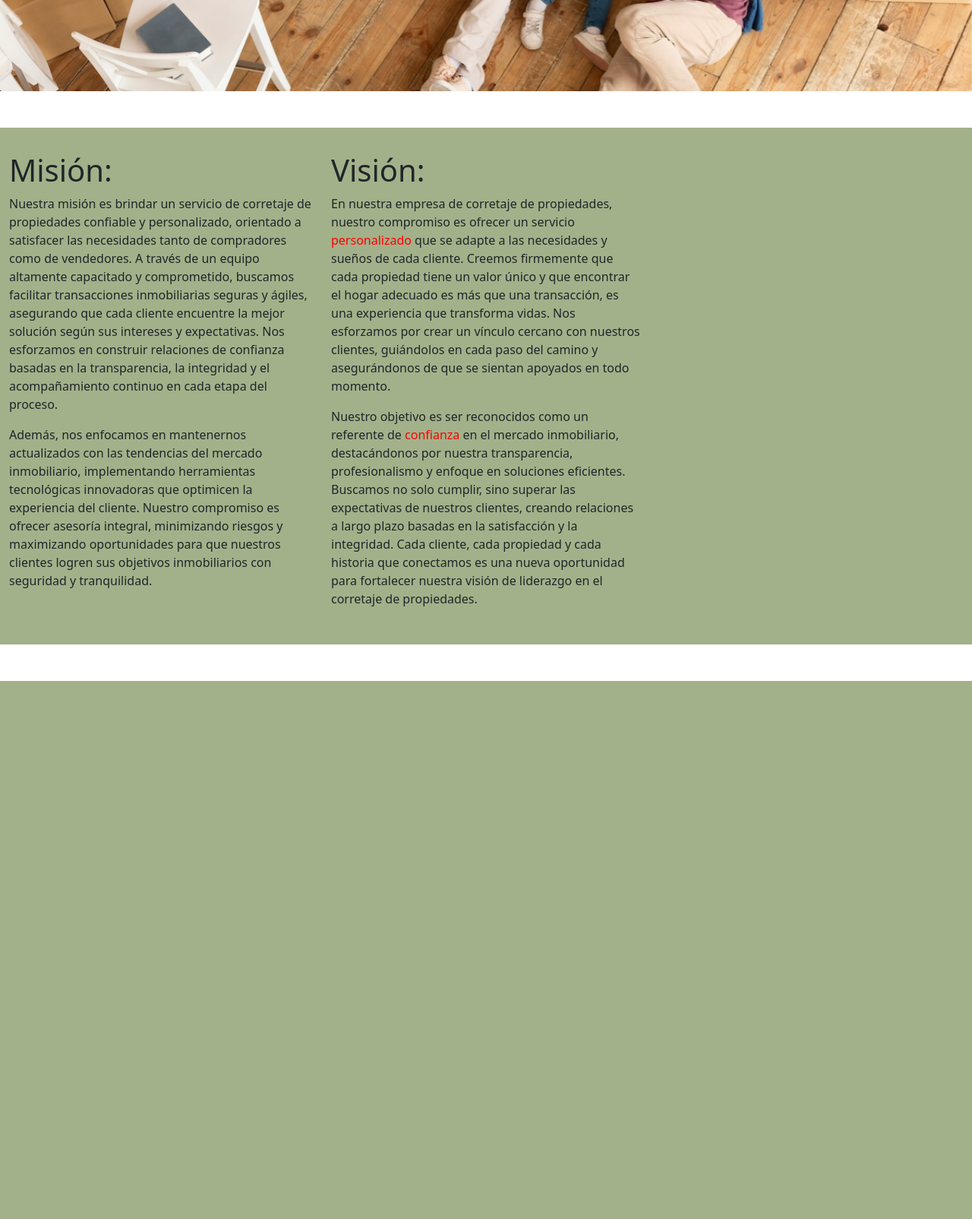
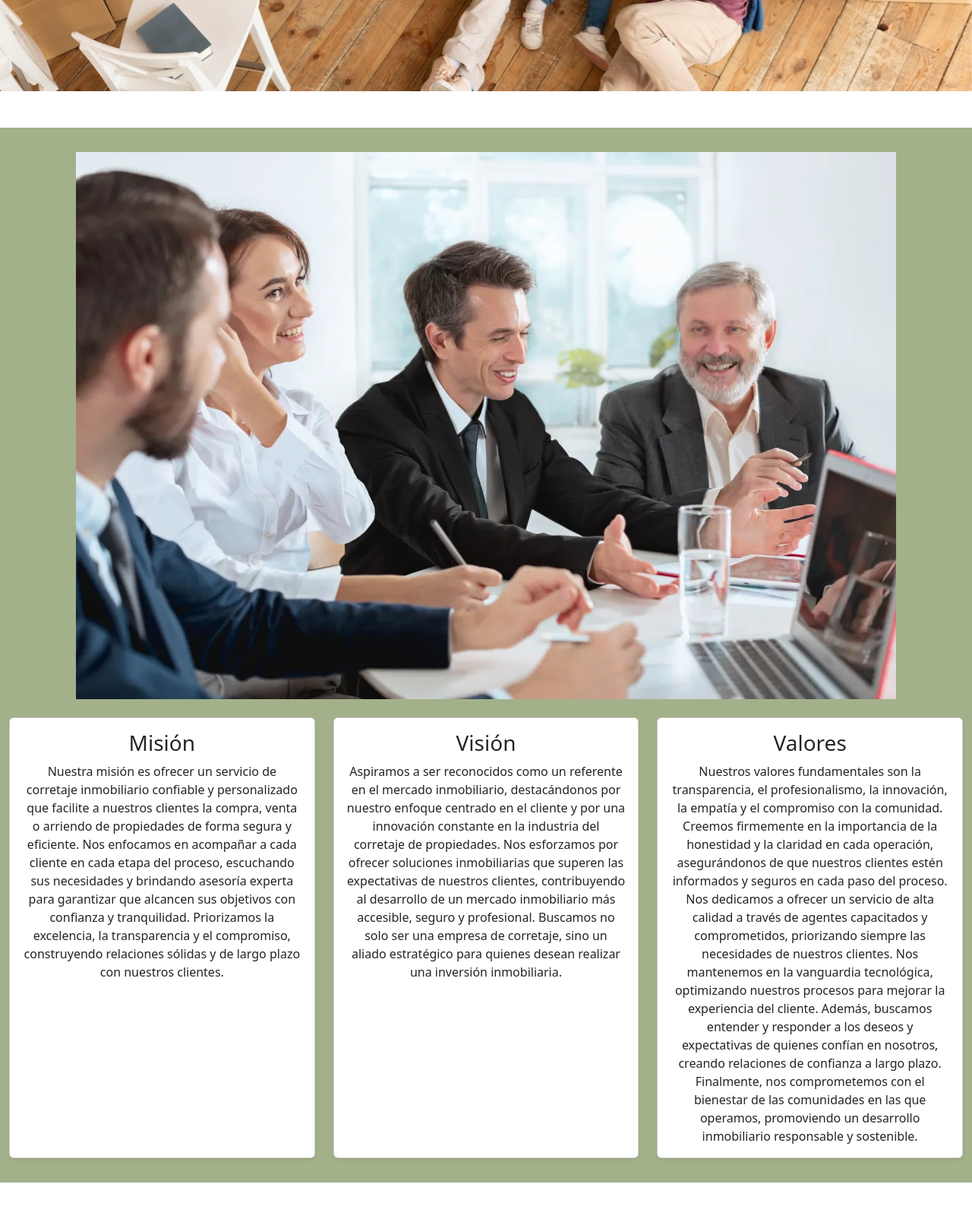
Before and after one commit to xBubbv/ProyectoPaginaWeb, a PHP site: page /nosotros.html in a window 1280 px wide. Shown: the part 654-2258 px from the top of the page at 76% size. Before the commit the page ends 1550 px from the top, so only its background shows below. Run offline with PHP 8.4, Linux system fonts and the light colour scheme.

Commit message:
Se modifica seccion principal de nosotros

```diff
--- a/main.scss
+++ b/main.scss
@@ -182,12 +182,9 @@ nav{
     background-color: rgb(163, 177, 138);
     margin: 3rem;
     padding: 2rem;
-    .row{
-        .col{
-            padding: 5rem auto;
-        }
-    }
 }
+
+
 .importante{
     color: red;
 }
--- a/nosotros.html
+++ b/nosotros.html
@@ -50,22 +50,38 @@
     </div>
 
     <div class="container-fluid nos">
-        <div class="row g-3">
+        <div class="row mb-4">
+            <div class="col-12 text-center">
+                <img src="img/equipo.webp" alt="Equipo">
+            </div>
+        </div>
+
+        <div class="row g-4">
             <div class="col-md-4">
-                <h1>Misión:</h1>
-                <p>Nuestra misión es brindar un servicio de corretaje de propiedades confiable y personalizado, orientado a satisfacer las necesidades tanto de compradores como de vendedores. A través de un equipo altamente capacitado y comprometido, buscamos facilitar transacciones inmobiliarias seguras y ágiles, asegurando que cada cliente encuentre la mejor solución según sus intereses y expectativas. Nos esforzamos en construir relaciones de confianza basadas en la transparencia, la integridad y el acompañamiento continuo en cada etapa del proceso.</p>
-                <p>Además, nos enfocamos en mantenernos actualizados con las tendencias del mercado inmobiliario, implementando herramientas tecnológicas innovadoras que optimicen la experiencia del cliente. Nuestro compromiso es ofrecer asesoría integral, minimizando riesgos y maximizando oportunidades para que nuestros clientes logren sus objetivos inmobiliarios con seguridad y tranquilidad.</p>
+                <div class="card h-100 shadow-sm">
+                    <div class="card-body text-center">
+                        <h3 class="card-title">Misión</h3>
+                        <p class="card-text">Nuestra misión es ofrecer un servicio de corretaje inmobiliario confiable y personalizado que facilite a nuestros clientes la compra, venta o arriendo de propiedades de forma segura y eficiente. Nos enfocamos en acompañar a cada cliente en cada etapa del proceso, escuchando sus necesidades y brindando asesoría experta para garantizar que alcancen sus objetivos con confianza y tranquilidad. Priorizamos la excelencia, la transparencia y el compromiso, construyendo relaciones sólidas y de largo plazo con nuestros clientes.</p>
+                    </div>
+                </div>
             </div>
             <div class="col-md-4">
-                <h1>Visión:</h1>
-                <p>En nuestra empresa de corretaje de propiedades, nuestro compromiso es ofrecer un servicio <span class="importante">personalizado</span> que se adapte a las necesidades y sueños de cada cliente. Creemos firmemente que cada propiedad tiene un valor único y que encontrar el hogar adecuado es más que una transacción, es una experiencia que transforma vidas. Nos esforzamos por crear un vínculo cercano con nuestros clientes, guiándolos en cada paso del camino y asegurándonos de que se sientan apoyados en todo momento.</p>
-                <p>Nuestro objetivo es ser reconocidos como un referente de <span class="importante">confianza</span> en el mercado inmobiliario, destacándonos por nuestra transparencia, profesionalismo y enfoque en soluciones eficientes. Buscamos no solo cumplir, sino superar las expectativas de nuestros clientes, creando relaciones a largo plazo basadas en la satisfacción y la integridad. Cada cliente, cada propiedad y cada historia que conectamos es una nueva oportunidad para fortalecer nuestra visión de liderazgo en el corretaje de propiedades.</p>
+                <div class="card h-100 shadow-sm">
+                    <div class="card-body text-center">
+                        <h3 class="card-title">Visión</h3>
+                        <p class="card-text">Aspiramos a ser reconocidos como un referente en el mercado inmobiliario, destacándonos por nuestro enfoque centrado en el cliente y por una innovación constante en la industria del corretaje de propiedades. Nos esforzamos por ofrecer soluciones inmobiliarias que superen las expectativas de nuestros clientes, contribuyendo al desarrollo de un mercado inmobiliario más accesible, seguro y profesional. Buscamos no solo ser una empresa de corretaje, sino un aliado estratégico para quienes desean realizar una inversión inmobiliaria.</p>
+                    </div>
+                </div>
+            </div>
+            <div class="col-md-4">
+                <div class="card h-100 shadow-sm">
+                    <div class="card-body text-center">
+                        <h3 class="card-title">Valores</h3>
+                        <p class="card-text">Nuestros valores fundamentales son la transparencia, el profesionalismo, la innovación, la empatía y el compromiso con la comunidad. Creemos firmemente en la importancia de la honestidad y la claridad en cada operación, asegurándonos de que nuestros clientes estén informados y seguros en cada paso del proceso. Nos dedicamos a ofrecer un servicio de alta calidad a través de agentes capacitados y comprometidos, priorizando siempre las necesidades de nuestros clientes. Nos mantenemos en la vanguardia tecnológica, optimizando nuestros procesos para mejorar la experiencia del cliente. Además, buscamos entender y responder a los deseos y expectativas de quienes confían en nosotros, creando relaciones de confianza a largo plazo. Finalmente, nos comprometemos con el bienestar de las comunidades en las que operamos, promoviendo un desarrollo inmobiliario responsable y sostenible.</p>
+                    </div>
+                </div>
             </div>
         </div>
-        <div class="col-md-4">
-
-        </div>
-
     </div>
 
     <!-- <div class="c-nosotros1">
```
Also changed, not shown: img/equipo.webp (added), main.css, 1 other file.
